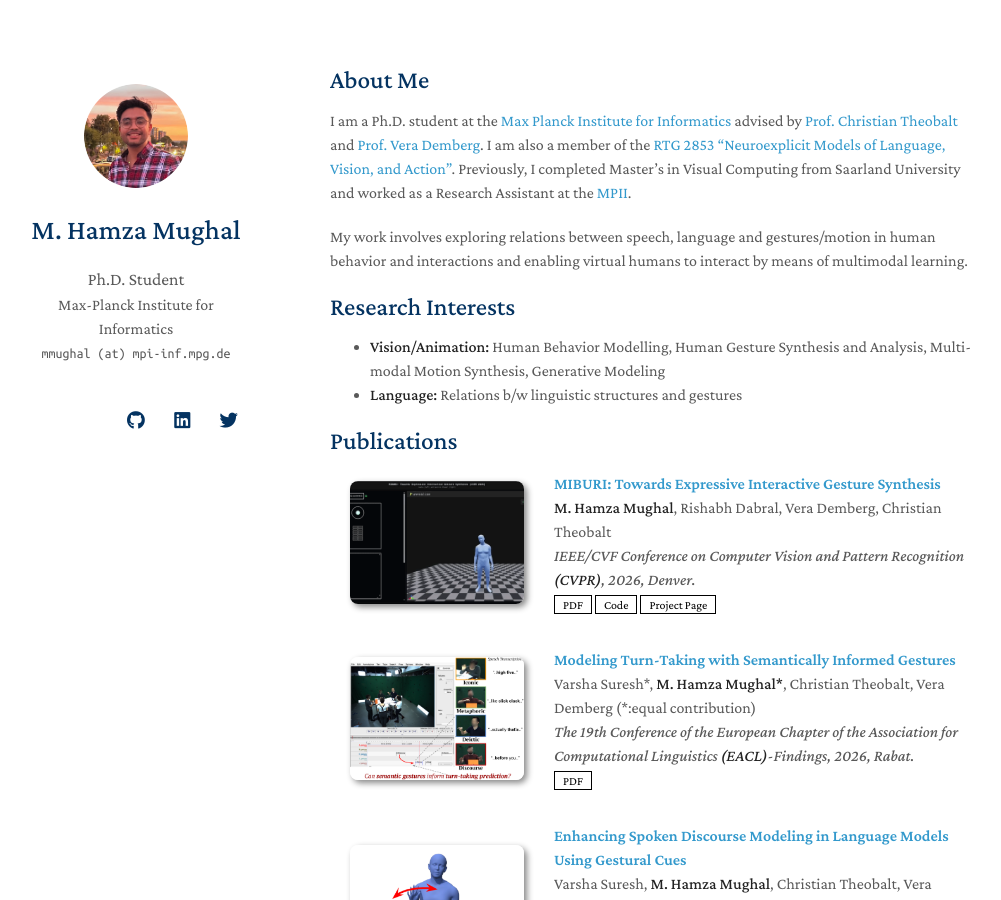
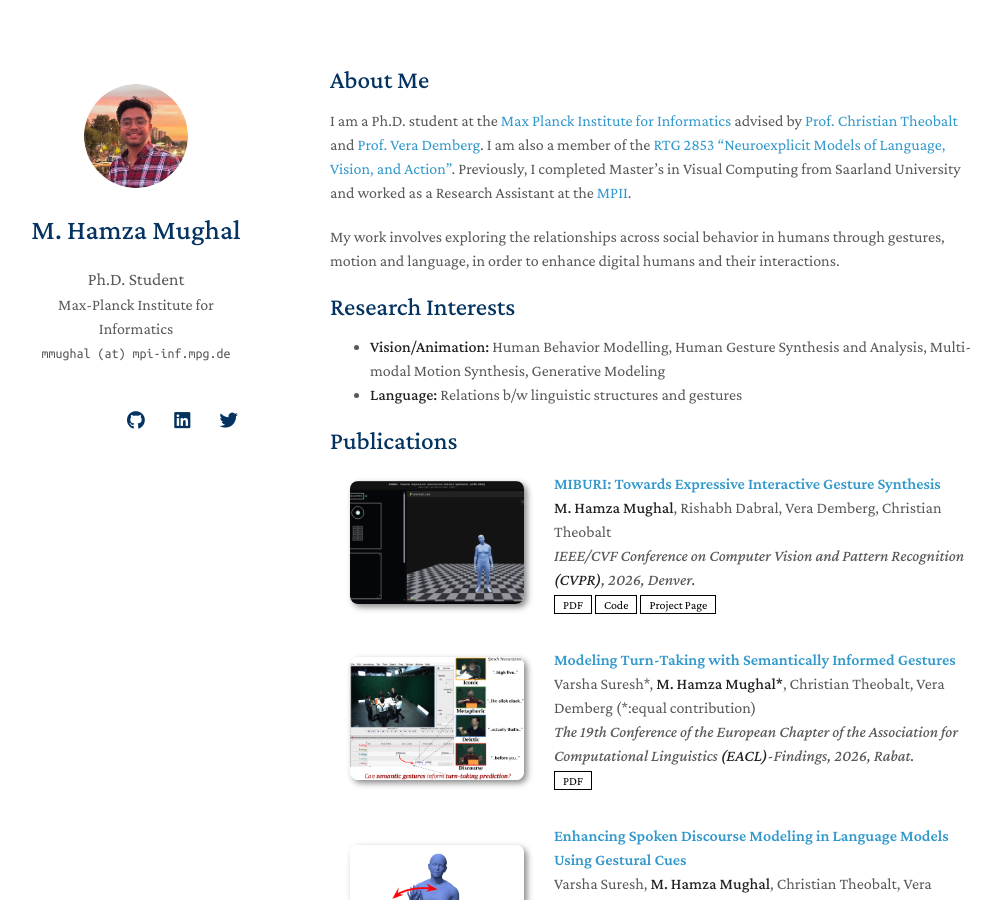
Before and after one commit to m-hamza-mughal/m-hamza-mughal.github.io, a Jekyll site: the page built from index.md, in a window 1280 px wide and 900 px high. Shown: the whole window, without its empty margins (140-1141 px from the left). Built offline with Jekyll 4.4.1, drawn with Linux system fonts in a browser that asks for light colours; nearby versions of some CDN libraries; a style sheet for code colours, icons or effects is not loaded; our own code applies the rules of GitHub Pages for plain Markdown files.

Commit message:
update tagline

```diff
--- a/index.md
+++ b/index.md
@@ -6,7 +6,7 @@ layout: homepage
 
 I am a Ph.D. student at the [Max Planck Institute for Informatics](https://www.mpi-inf.mpg.de) advised by [Prof. Christian Theobalt](https://people.mpi-inf.mpg.de/~theobalt/) and [Prof. Vera Demberg](https://www.uni-saarland.de/lehrstuhl/demberg/members/verademberg.html). I am also a member of the [RTG 2853 "Neuroexplicit Models of Language, Vision, and Action"](https://www.neuroexplicit.org). Previously, I completed Master's in Visual Computing from Saarland University and worked as a Research Assistant at the [MPII](https://www.mpi-inf.mpg.de/departments/visual-computing-and-artificial-intelligence).
 
-My work involves exploring relations between speech, language and gestures/motion in human behavior and interactions and enabling virtual humans to interact by means of multimodal learning.
+My work involves exploring the relationships across social behavior in humans through gestures, motion and language, in order to enhance digital humans and their interactions.
 
 ## Research Interests
 
```
